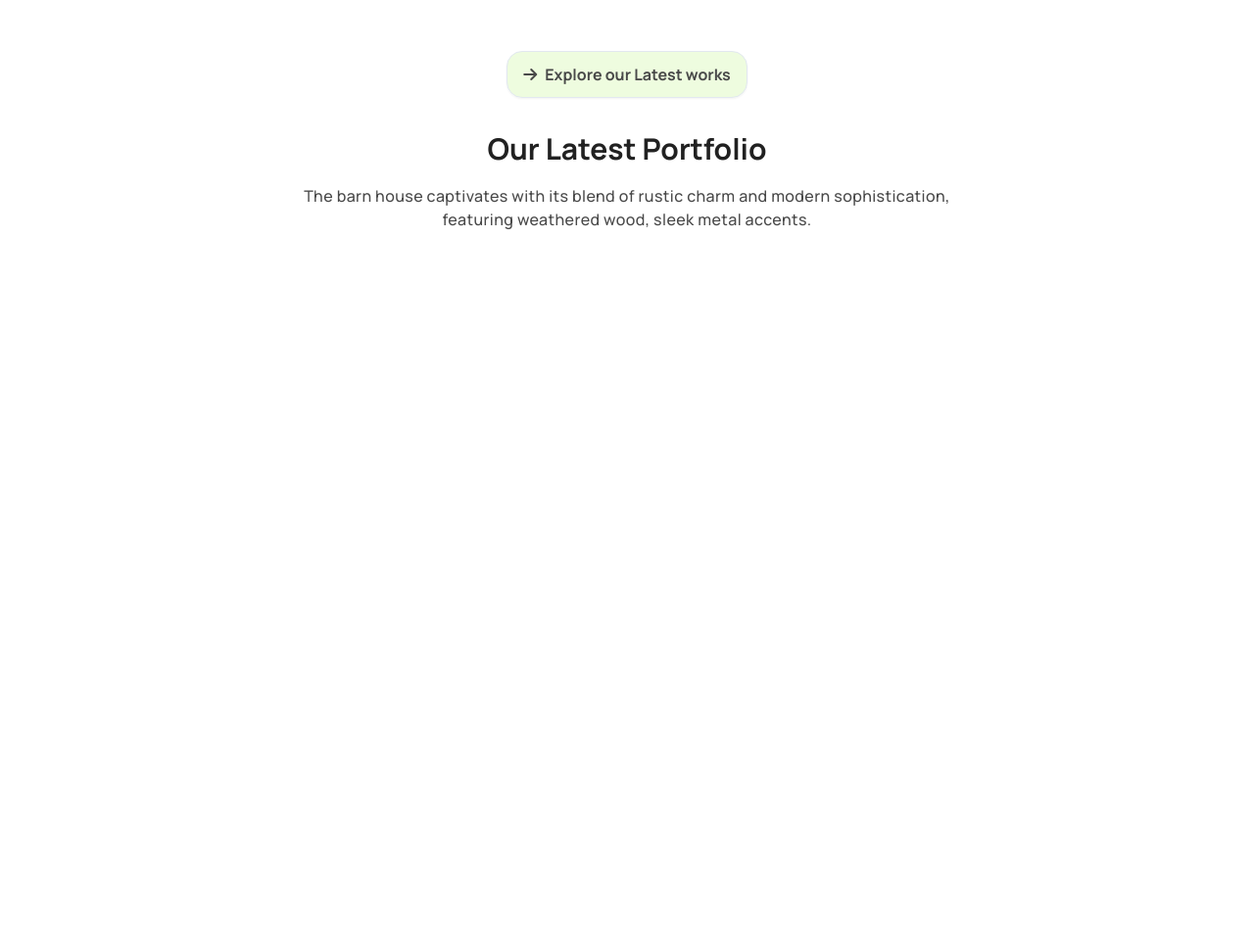
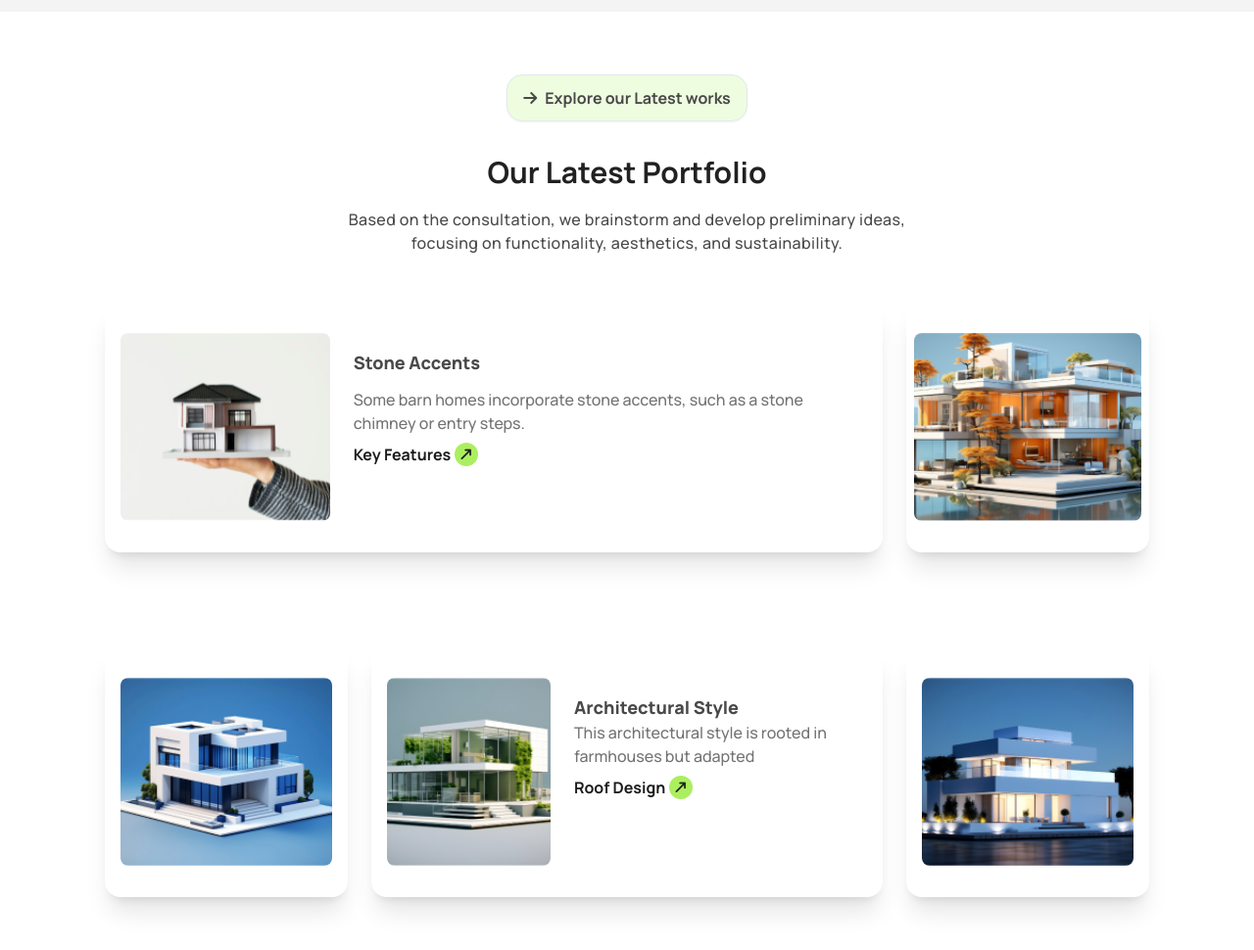
Before and after one commit to nuruddin538/reset9-assignment3, a plain HTML site: page index.html in a window 1280 px wide. Shown: the part 1958-2928 px from the top of the page at 98% size. Before the commit the page ends 2258 px from the top, so only its background shows below. Drawn offline with nearby package versions, Linux system fonts and the light colour scheme.

Commit message:
Latest Portfolio section added successfully with tailwind css

```diff
--- a/index.html
+++ b/index.html
@@ -132,8 +132,7 @@
                             </div>
                             <div class="mt-8 mb-4">
                                 <h2 class="text-primary text-xl  md:text-3xl font-bold leading-6 md:leading-10 text-center md:text-left">We design thoughtful, <br> liveable spaces</h2>
-                                <p class="mt-4 text-secondary text-sm md:text-base font-medium leading-relaxed tracking-wide text-center md:text-left">The barn house captivates with its blend of rustic charm and <br class="hidden md:inline">
-                                    modern sophistication, featuring weathered wood, sleek metal accents.</p>
+                                <p class="mt-4 text-secondary text-sm md:text-base font-medium leading-relaxed tracking-wide text-center md:text-left">A barn house of this design has a striking appearance,<br class="hidden md:inline"> blending rustic charm with contemporary elements. <br class="hidden md:inline"> The high-pitched, gable roof and open floor plan create a sense of spaciousness,</p>
                             </div>
                             <div>
                                 <div class="flex gap-4 mt-3 bg-btn4 rounded-2xl p-3">
@@ -142,7 +141,7 @@
                                     </div>
                                     <div>
                                         <h4 class="text-secondary text-lg font-extrabold leading-7 text-left mt-2">Commercial</h4>
-                                        <span class="text-spanColor text-base font-medium leading-6 text-left">The barn house captivates with its blend <br> of rustic charm and modern.</span>
+                                        <span class="text-spanColor text-base font-medium leading-6 text-left">Every layout is carefully planned to enhance the <br> flow and utility of each room.</span>
                                     </div>
                                 </div>
                                 <div class="flex gap-4 mt-3 bg-btn4 rounded-2xl p-3">
@@ -174,7 +173,7 @@
                     </div>
                     <div class="mt-8">
                         <h2 class="text-primary text-xl  md:text-3xl font-bold leading-6 md:leading-10 text-center">Our Works Process</h2>
-                        <p class="mt-4 text-secondary text-sm md:text-base font-medium leading-relaxed tracking-wide text-center">The barn house captivates with its blend of rustic charm and modern sophistication, <br> featuring weathered wood, sleek metal accents.</p>
+                        <p class="mt-4 text-secondary text-sm md:text-base font-medium leading-relaxed tracking-wide text-center">We begin with a one-on-one meeting to understand your vision, preferences, <br> and lifestyle. During this session, we listen to your ideas, discuss inspirations.</p>
                     </div>
                     <div class="grid grid-cols-1 md:grid-cols-2 lg:grid-cols-4 gap-3 justify-items-center">
                         <div class="card bg-[#E7C1D3] w-64 mt-8">
@@ -219,7 +218,79 @@
                 </div>
                 <div class="mt-8">
                     <h2 class="text-primary text-xl  md:text-3xl font-bold leading-6 md:leading-10 text-center">Our Latest Portfolio</h2>
-                    <p class="mt-4 text-secondary text-sm md:text-base font-medium leading-relaxed tracking-wide text-center">The barn house captivates with its blend of rustic charm and modern sophistication, <br> featuring weathered wood, sleek metal accents.</p>
+                    <p class="mt-4 text-secondary text-sm md:text-base font-medium leading-relaxed tracking-wide text-center">Based on the consultation, we brainstorm and develop preliminary ideas, <br> focusing on functionality, aesthetics, and sustainability.</p>
+                </div>
+                <div class="grid grid-cols-1 md:grid-cols-2 lg:grid-cols-4 gap-6 mt-12">
+                    <div class="row-span-3 lg:col-span-3 card md:card-side shadow-xl w-full md:h-64 p-4">
+                        <figure>
+                          <img
+                          class="w-[100%] h-48 object-cover rounded-lg"
+                            src="assets/img1.png"
+                            alt="img1" />
+                        </figure>
+                        <div class="card-body pl-0 md:pl-6">
+                            <div>
+                                <h4 class="text-secondary text-lg font-extrabold leading-7 text-left mb-3">Stone Accents</h4>
+                                <span class="text-spanColor text-base font-medium leading-6 text-left mt-3">Some barn homes incorporate stone accents, such as a stone chimney or entry steps.</span>
+                            </div>
+                          <div class="card-actions justify-start">
+                            <div class="p-0 flex justify-start items-start gap-1">
+                                <a class="text-xs lg:text-base font-normal lg:font-bold text-tertiary">Key Features</a>
+                                <div class="bg-[#ABEF5F] w-6 h-6 rounded-full flex justify-center items-center">
+                                <i class="fa-solid fa-arrow-right-long text-[#212121] text-sm transform -rotate-45"></i>
+                                </div>
+                            </div>
+                          </div>
+                        </div>
+                    </div>
+                    <div class="card card-side shadow-xl p-2 w-full md:h-64">
+                        <figure>
+                          <img
+                          class="w-[100%] h-48 object-cover rounded-lg"
+                            src="assets/img2.png"
+                            alt="img1" />
+                        </figure>
+                    </div>
+                </div>
+                <div class="grid grid-cols-1 md:grid-cols-2 lg:grid-cols-4 gap-6 mt-12">
+                    <div class="card card-side shadow-xl p-4 w-full md:h-64">
+                        <figure>
+                          <img
+                          class="w-[100%] h-48 object-cover rounded-lg"
+                            src="assets/img3.png"
+                            alt="img1" />
+                        </figure>
+                    </div>
+                    <div class="row-span-2 lg:col-span-2 card md:card-side shadow-xl w-full md:h-64 p-4">
+                        <figure>
+                          <img
+                          class="w-[100%] h-48 object-cover rounded-lg"
+                            src="assets/img4.png"
+                            alt="img4" />
+                        </figure>
+                        <div class="card-body pl-0 md:pl-6">
+                            <div>
+                                <h4 class="text-secondary text-lg font-extrabold leading-7 text-left">Architectural Style</h4>
+                                <span class="text-spanColor text-base font-medium leading-6 text-left mt-3">This architectural style is rooted in farmhouses but adapted</span>
+                            </div>
+                          <div class="card-actions justify-start">
+                            <div class="p-0 flex justify-start items-start gap-1">
+                                <a class="text-xs lg:text-base font-normal lg:font-bold text-tertiary">Roof Design</a>
+                                <div class="bg-[#ABEF5F] w-6 h-6 rounded-full flex justify-center items-center">
+                                <i class="fa-solid fa-arrow-right-long text-[#212121] text-sm transform -rotate-45"></i>
+                                </div>
+                            </div>
+                          </div>
+                        </div>
+                    </div>
+                    <div class="card card-side shadow-xl w-full md:h-64 p-4">
+                        <figure>
+                          <img
+                          class="w-[100%] h-48 object-cover rounded-lg"
+                            src="assets/img5.png"
+                            alt="img1" />
+                        </figure>
+                    </div>
                 </div>
             </div>
         </section>
```
